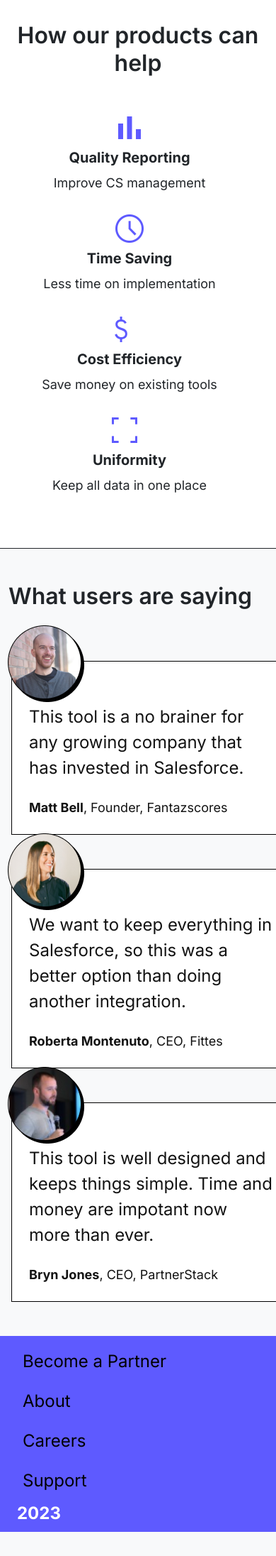
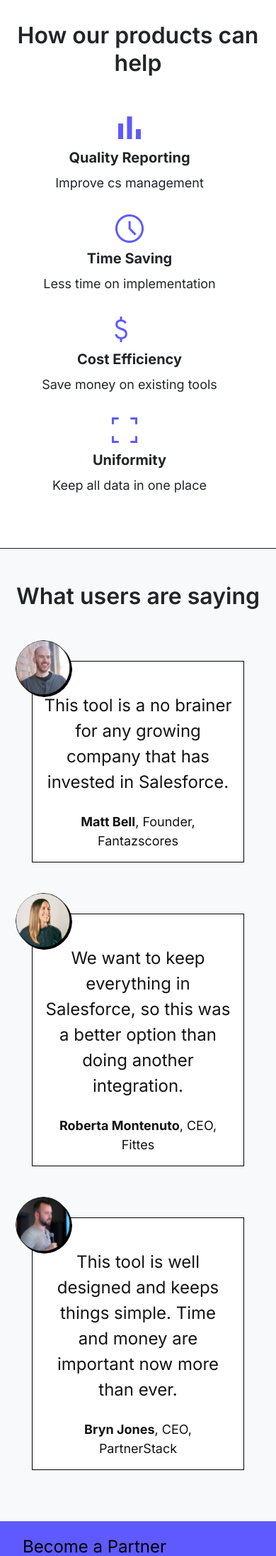
Before and after one commit to wbmcdonald4/cstoolkit, a Flask app: page / in a window 390 px wide. Shown: the part 1846-4038 px from the top of the page at 71% size. Before the commit the page ends 4004 px from the top, so only its background shows below. Run offline with Flask 3, Linux system fonts and the light colour scheme; some libraries are stand-ins or nearby versions.

Commit message:
make testimonials responsive

```diff
--- a/src/static/css/main.css
+++ b/src/static/css/main.css
@@ -219,26 +219,29 @@ p {
   }
 }
 
-.user-container {
+.box-class {
+  position: relative;
   display: flex;
-  padding: 64px 0px 0px 0px;
   flex-direction: column;
-  align-items: flex-start;
-}
-
-.box-class {
-  display: flex;
-  width: 392px;
-  padding: 60px 24px 24px 24px;
-  flex-direction: column;
-  justify-content: flex-end;
+  justify-content: space-between;
   align-items: flex-start;
   gap: 24px;
   border: 1px solid #000;
   background: #FFF;
-  position: relative;
-  z-index: 99;
+  padding: 24px;
   height: 100%;
+}
+
+.box-class .thumbnail-image {
+  width: 80px;
+  height: 80px;
+  object-fit: cover;
+  border-radius: 50%;
+  position: absolute;
+  top: -40px;
+  left: 30px;
+  transform: translateX(-50%);
+  z-index: 2;
 }
 
 .box-class-content {
@@ -246,10 +249,6 @@ p {
   font-size: 24px;
   font-family: 'Inter', sans-serif;
   font-weight: 400;
-  display: flex;
-  width: 344px;
-  flex-direction: column;
-  flex: 1 1 auto;
 }
 
 .box-class-content-footer {
@@ -259,12 +258,26 @@ p {
   font-weight: 500;
 }
 
-.overlap-image {
-  position: absolute;
-  z-index: 100;
-  margin-top: -50px;
-  margin-left: -5px;
+@media (max-width: 1199px) {
+  .box-class {
+    width: 90%;
+    margin: 0 auto;
+  }
 }
+
+@media (max-width: 992px) {
+  .box-class .thumbnail-image {
+    top: -30px;
+    left: 16px;
+  }
+}
+
+@media (max-width: 767px) {
+  .box-class {
+    padding: 16px;
+  }
+}
+
 
 .footer-class {
   background-color: #5E5AFF;
@@ -324,3 +337,8 @@ p {
   max-height: 50px;
   width: auto;
 }
+
+.custom-margin {
+  margin-left: 1rem;
+  margin-right: 1rem;
+}
--- a/src/templates/components/home/benefits-section.html
+++ b/src/templates/components/home/benefits-section.html
@@ -3,7 +3,7 @@
   <div class="col-lg-3 mb-4 mb-lg-0 text-center text-lg-start">
     <span class="material-symbols-outlined material-symbol-style">bar_chart</span>
     <h5><strong>Quality Reporting</strong></h5>
-    <p class="m-0">Improve CS management</p>
+    <p class="m-0">Improve cs management</p>
   </div>
   <div class="col-lg-3 mb-4 mb-lg-0 text-center text-lg-start">
     <span class="material-symbols-outlined material-symbol-style">schedule</span>
--- a/src/templates/components/home/testimonials.section.html
+++ b/src/templates/components/home/testimonials.section.html
@@ -1,8 +1,9 @@
-<h2 class="mb-4 h2-header-class">What users are saying</h2>
-<div class="col-lg-4 pt-5 px-3">
-  <img src="{{ url_for('static', filename='images/user_thumbnails/fantazscores-user.png') }}" class="overlap-image" alt="Description of the image">
+<h2 class="mb-4 h2-header-class text-center text-lg-start">What users are saying</h2>
+<div class="d-flex flex-column flex-lg-row justify-content-lg-between">
+  <div class="col-lg-4 pt-5 px-3 mb-4 mb-lg-0 text-center text-lg-start">
     <div class="box-class">
-    <div class="box-class-content">
+      <img src="{{ url_for('static', filename='images/user_thumbnails/fantazscores-user.png') }}" class="thumbnail-image" alt="Description of the image">
+      <div class="box-class-content mt-4 pt-1">
         This tool is a no brainer for any growing company that has invested in Salesforce.
       </div>
       <div class="box-class-content-footer">
@@ -10,10 +11,10 @@
       </div>
     </div>
   </div>
-<div class="col-lg-4 pt-5 px-3">
-  <img src="{{ url_for('static', filename='images/user_thumbnails/fittes-user.png') }}" class="overlap-image" alt="Description of the image">
+  <div class="col-lg-4 pt-5 px-3 mb-4 mb-lg-0 text-center text-lg-start">
     <div class="box-class">
-    <div class="box-class-content">
+      <img src="{{ url_for('static', filename='images/user_thumbnails/fittes-user.png') }}" class="thumbnail-image" alt="Description of the image">
+      <div class="box-class-content mt-4 pt-1">
         We want to keep everything in Salesforce, so this was a better option than doing another integration.
       </div>
       <div class="box-class-content-footer">
@@ -21,14 +22,15 @@
       </div>
     </div>
   </div>
-<div class="col-lg-4 pt-5 px-3">
-  <img src="{{ url_for('static', filename='images/user_thumbnails/partnerstack-user.png') }}" class="overlap-image" alt="Description of the image">
+  <div class="col-lg-4 pt-5 px-3 mb-4 mb-lg-0 text-center text-lg-start">
     <div class="box-class">
-    <div class="box-class-content">
-      This tool is well designed and keeps things simple. Time and money are impotant now more than ever.
+      <img src="{{ url_for('static', filename='images/user_thumbnails/partnerstack-user.png') }}" class="thumbnail-image" alt="Description of the image">
+      <div class="box-class-content mt-4 pt-1">
+        This tool is well designed and keeps things simple. Time and money are important now more than ever.
       </div>
       <div class="box-class-content-footer">
         <strong>Bryn Jones</strong>, CEO, PartnerStack
       </div>
     </div>
   </div>
+</div>
```
Lines whose indentation alone changed are shown as unchanged.
